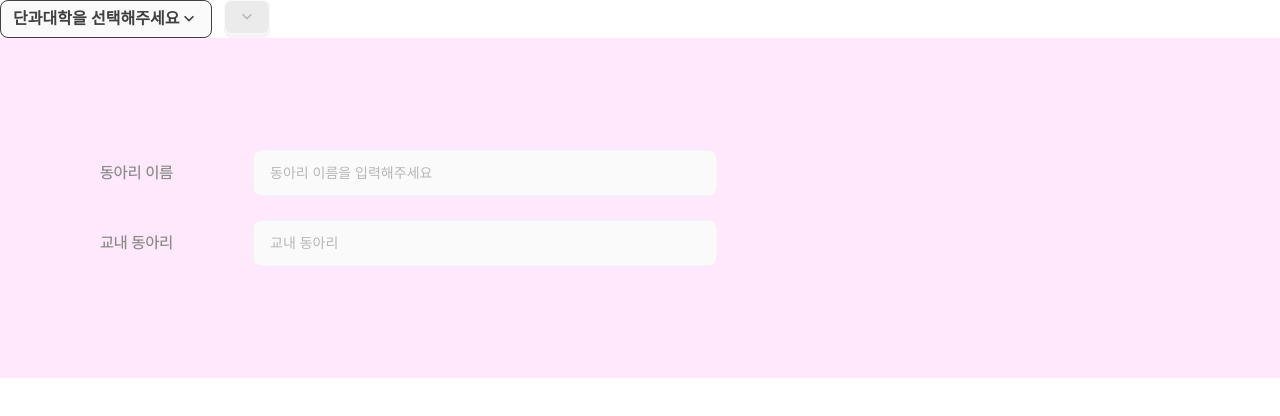
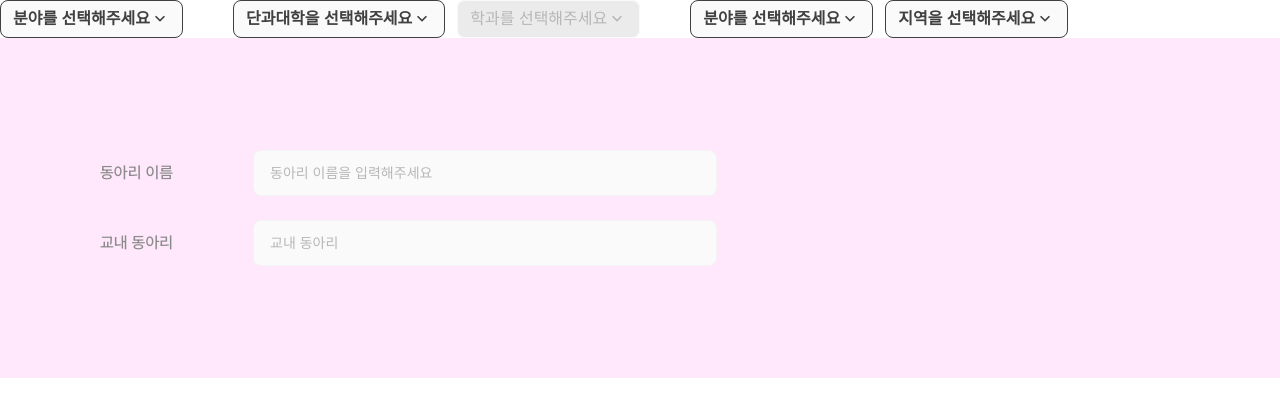
Before and after one commit to dong-ariari/frontend, a React (Vite) app: page /offcampus in a window 1280 px wide. Shown: the top 416 px of the page. Built offline with nearby package versions, Linux system fonts and the light colour scheme.

Commit message:
feat: useDropdown2에서 dropdown 훅 재정의 방식으로 변경

```diff
--- a/src/components/dropdown/dropdownComponents.jsx
+++ b/src/components/dropdown/dropdownComponents.jsx
@@ -3,20 +3,10 @@ import DropDown from "./dropdown";
 import * as S from "./dropdown.styles";
 
 export default function DropdownComponents({ dropdown, dropdown2 }) {
-
   return (
     <S.Layer>
       <DropDown {...dropdown} />
-      {dropdown2 && (
-        <DropDown
-          {...dropdown2}
-          title={dropdown2.title2}
-          handleSpread={dropdown2.handleSpread2}
-          handleSelect={dropdown2.handleSelect2}
-          spreadData={dropdown2.spreadData2}
-          state={dropdown2.state2}
-        />
-      )}
+      {dropdown2 && <DropDown {...dropdown2} />}
     </S.Layer>
   );
 }
--- a/src/data/dummy/dropdown.js
+++ b/src/data/dummy/dropdown.js
@@ -21,7 +21,7 @@ export const DUMMY_MAJOR1 = [
   { id: 7, text: "예술경영학과" },
 ];
 
-export const DUMMY_CENTRAL = [
+export const DUMMY_FIELD = [
   { id: 0, text: "스포츠 활동" },
   { id: 1, text: "학술 활동" },
   { id: 2, text: "창작 활동" },
@@ -29,3 +29,12 @@ export const DUMMY_CENTRAL = [
   { id: 4, text: "IT 개발・창업" },
   { id: 5, text: "봉사 활동" },
 ];
+
+export const DUMMY_REGION = [
+  { id: 0, text: "서울" },
+  { id: 1, text: "부산" },
+  { id: 2, text: "인천" },
+  { id: 3, text: "대구" },
+  { id: 4, text: "대전" },
+  { id: 5, text: "광주" },
+];
--- a/src/hooks/useDropdown.js
+++ b/src/hooks/useDropdown.js
@@ -1,8 +1,8 @@
 import { useState } from "react";
 
-export const useDropDown = (title) => {
+export const useDropDown = (title, initialActive = true) => {
   const [state, setState] = useState({
-    active: true,
+    active: initialActive,
     isOpen: false,
     selected: null,
   });
@@ -31,83 +31,65 @@ export const useDropDown = (title) => {
     handleSpread,
     handleSelect,
     setSpreadData,
+    setState,
     state,
     spreadData,
   };
 };
 
-
-
 import { DUMMY_MAJOR0, DUMMY_MAJOR1 } from "../data/dummy/dropdown";
 
 export const useDropDown2 = (title, title2) => {
-  const [state, setState] = useState({
-    active: true,
-    isOpen: false,
-    selected: null,
-  });
-  const [state2, setState2] = useState({
-    active: false,
-    isOpen: false,
-    selected: null,
-  });
-
-  const [spreadData, setSpreadData] = useState();
-  const [spreadData2, setSpreadData2] = useState();
+  const dropdown1 = useDropDown(title);
+  const dropdown2 = useDropDown(title2, false);
 
   const handleSpread = () => {
-    if (state.active) {
-      const updated = { ...state, isOpen: !state.isOpen };
-      setState(updated);
+    if (dropdown1.state.active) {
+      const updated = { ...dropdown1.state, isOpen: !dropdown1.state.isOpen };
+      dropdown1.setState(updated);
     }
   };
 
   const handleSpread2 = () => {
-    if (state.selected === null || !state2.active) {
+    if (dropdown1.state.selected === null || !dropdown2.state.active) {
       return;
     }
 
     // GET
-    if (state.selected.id === 0) {
-      setSpreadData2(DUMMY_MAJOR0);
-    } else if (state.selected.id == 1) {
-      setSpreadData2(DUMMY_MAJOR1);
+    if (dropdown1.state.selected.id === 0) {
+      dropdown2.setSpreadData(DUMMY_MAJOR0);
+    } else if (dropdown1.state.selected.id == 1) {
+      dropdown2.setSpreadData(DUMMY_MAJOR1);
     }
 
-    const updated = { ...state2, isOpen: !state2.isOpen };
-    setState2(updated);
+    const updated = { ...dropdown2.state, isOpen: !dropdown2.state.isOpen };
+    dropdown2.setState(updated);
   };
 
   const handleSelect = (item) => {
-    const updated = { ...state, selected: item, isOpen: false };
-    setState(updated);
+    const updated = { ...dropdown1.state, selected: item, isOpen: false };
+    dropdown1.setState(updated);
 
-    const updated2 = { ...state2, active: true, selected: null };
-    setState2(updated2);
-    setSpreadData2(null);
+    const updated2 = { ...dropdown2.state, active: true, selected: null };
+    dropdown2.setState(updated2);
+    dropdown2.setSpreadData(null);
   };
 
   const handleSelect2 = (item) => {
-    const updated = { ...state2, selected: item, isOpen: false };
-    setState2(updated);
+    const updated = { ...dropdown2.state, selected: item, isOpen: false };
+    dropdown2.setState(updated);
   };
 
   return {
     dropdown: {
-      title: title,
+      ...dropdown1,
       handleSpread,
       handleSelect,
-      setSpreadData,
-      state,
-      spreadData,
     },
     dropdown2: {
-      title: title2,
-      handleSpread2,
-      handleSelect2,
-      setSpreadData2,
-      state2,
-      spreadData2,
+      ...dropdown2,
+      handleSpread: handleSpread2,
+      handleSelect: handleSelect2,
     },
   };
 };
--- a/src/pages/offcampus.jsx
+++ b/src/pages/offcampus.jsx
@@ -1,29 +1,38 @@
 import { useEffect, useState } from "react";
 import DropdownComponents from "../components/dropdown/dropdownComponents";
 import Input from "../components/input/input";
-import { DUMMY_CENTRAL, DUMMY_DEPART } from "../data/dummy/dropdown";
+import {
+  DUMMY_DEPART,
+  DUMMY_FIELD,
+  DUMMY_REGION,
+} from "../data/dummy/dropdown";
 import { useDropDown, useDropDown2 } from "../hooks/useDropdown";
 
 const Offcampus = () => {
-  const central = useDropDown("분야를 선택해주세요");
+  const field = useDropDown("분야를 선택해주세요");
+  const region = useDropDown("지역을 선택해주세요");
   const { dropdown: depart, dropdown2: major } = useDropDown2(
     "단과대학을 선택해주세요",
     "학과를 선택해주세요"
   );
 
   useEffect(() => {
-    central.setSpreadData(DUMMY_CENTRAL);
-    depart.setSpreadData(DUMMY_DEPART)
+    // GET
+    field.setSpreadData(DUMMY_FIELD);
+    region.setSpreadData(DUMMY_REGION);
+    depart.setSpreadData(DUMMY_DEPART);
   }, []);
-
 
   return (
     <>
-      {/* <DropdownComponents dropdown={central} dropdown2={null} /> */}
-
-      <DropdownComponents dropdown={depart} dropdown2={major} />
-
-      {/* <DropdownComponents dropdown={central} dropdown2={null} /> */}
+      <div style={{display: 'flex', gap: '50px'}}>
+        {/* 중앙동아리(단일 드롭다운을 사용하는 경우) = useDropdown * 1 */}
+        <DropdownComponents dropdown={field} dropdown2={null} />
+        {/* 단과동아리(2개 드롭다운이 연결되어 동작하는 경우) = useDropdown2 */}
+        <DropdownComponents dropdown={depart} dropdown2={major} />
+        {/* 연합동아리(드롭다운 간 연관 관계가 없이 2개 사용하는 경우) = useDropdown * 2  */}
+        <DropdownComponents dropdown={field} dropdown2={region} />
+      </div>
 
       <div style={{ backgroundColor: "#ffe8fb", padding: 100 }}>
         <Input
```
